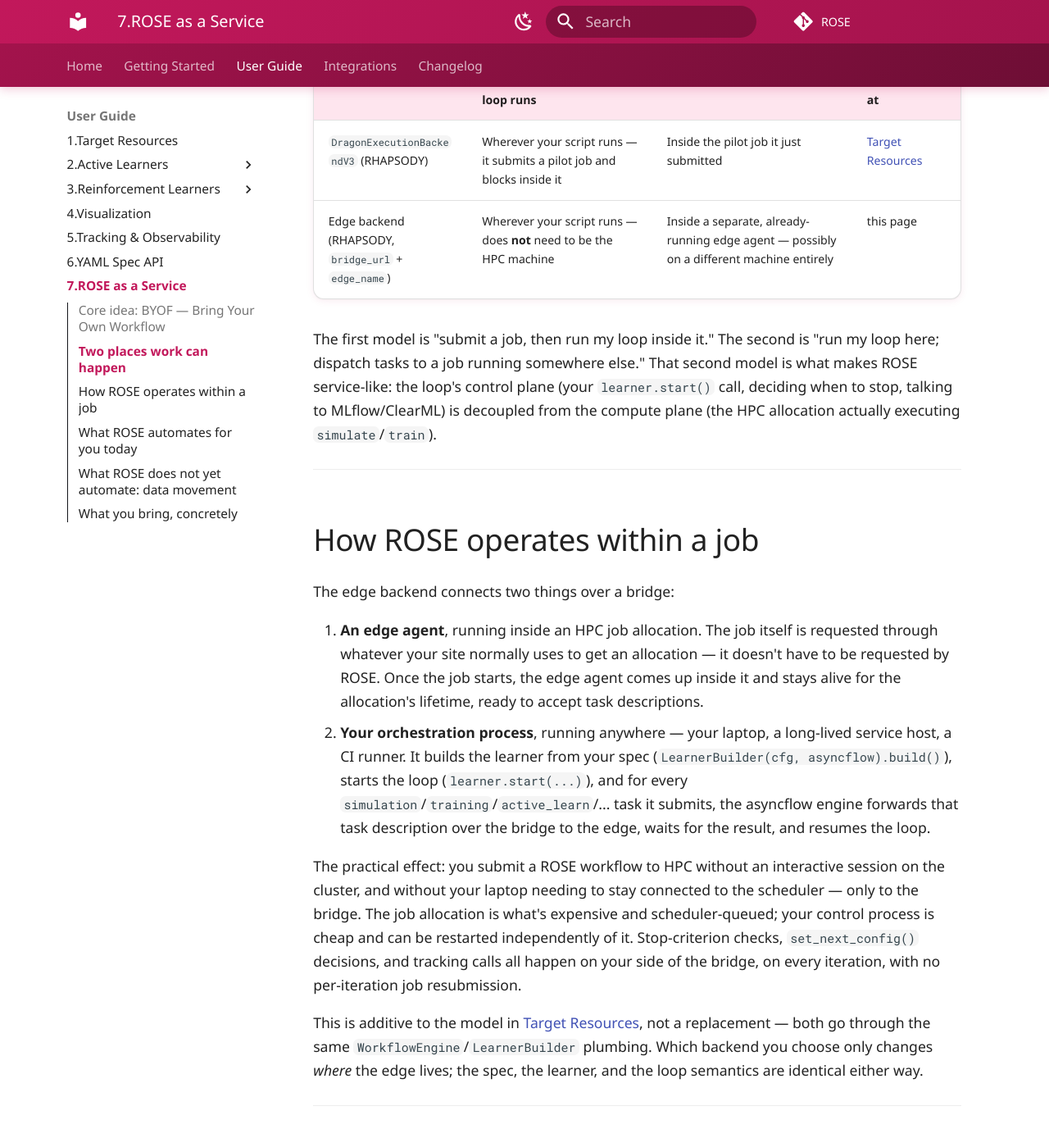
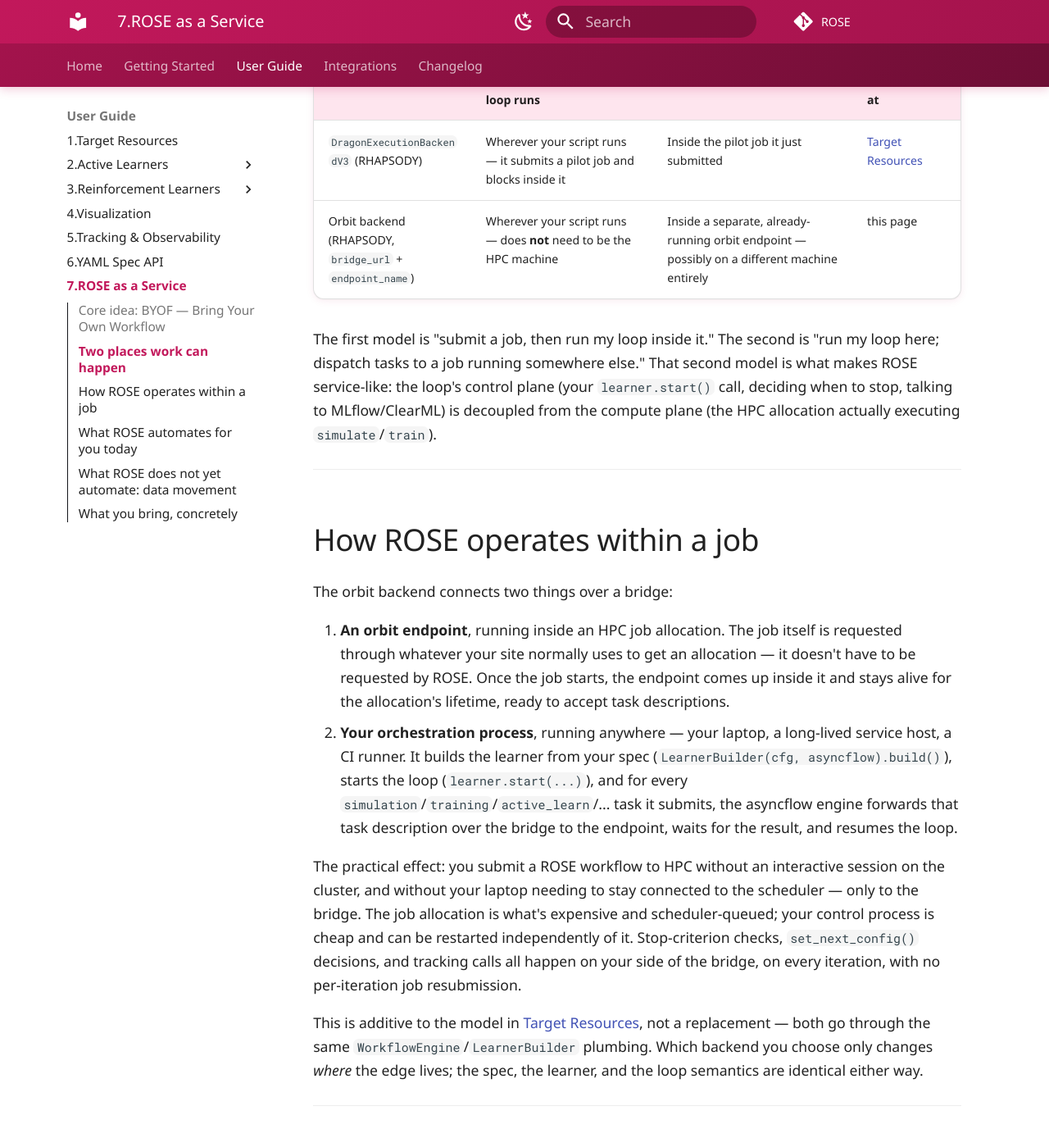
Before and after one commit to radical-cybertools/ROSE, an MkDocs documentation site: the page built from docs/user-guide/rose-aas.md, in a window 1280 px wide and 1400 px high, scrolled down 1282 px. Shown: the top 1388 px of the window at 82% size. Built offline with MkDocs 1.6.1 and Material for MkDocs 9.7.7, drawn with Linux system fonts in a browser that asks for light colours; some web fonts are replaced; comment, search, counter and statistics services are not loaded.

Commit message:
update rose with new orbit

```diff
--- a/docs/user-guide/rose-aas.md
+++ b/docs/user-guide/rose-aas.md
@@ -27,7 +27,7 @@
 | Backend | Where the orchestration loop runs | Where tasks execute | Documented at |
 |---|---|---|---|
 | `DragonExecutionBackendV3` (RHAPSODY) | Wherever your script runs — it submits a pilot job and blocks inside it | Inside the pilot job it just submitted | [Target Resources](target-resources.md) |
-| Edge backend (RHAPSODY, `bridge_url` + `edge_name`) | Wherever your script runs — does **not** need to be the HPC machine | Inside a separate, already-running edge agent — possibly on a different machine entirely | this page |
+| Orbit backend (RHAPSODY, `bridge_url` + `endpoint_name`) | Wherever your script runs — does **not** need to be the HPC machine | Inside a separate, already-running orbit endpoint — possibly on a different machine entirely | this page |
 
 The first model is "submit a job, then run my loop inside it." The second is "run my loop here; dispatch tasks to a job running somewhere else." That second model is what makes ROSE service-like: the loop's control plane (your `learner.start()` call, deciding when to stop, talking to MLflow/ClearML) is decoupled from the compute plane (the HPC allocation actually executing `simulate`/`train`).
 
@@ -35,10 +35,10 @@
 
 ## How ROSE operates within a job
 
-The edge backend connects two things over a bridge:
+The orbit backend connects two things over a bridge:
 
-1. **An edge agent**, running inside an HPC job allocation. The job itself is requested through whatever your site normally uses to get an allocation — it doesn't have to be requested by ROSE. Once the job starts, the edge agent comes up inside it and stays alive for the allocation's lifetime, ready to accept task descriptions.
-2. **Your orchestration process**, running anywhere — your laptop, a long-lived service host, a CI runner. It builds the learner from your spec (`LearnerBuilder(cfg, asyncflow).build()`), starts the loop (`learner.start(...)`), and for every `simulation`/`training`/`active_learn`/... task it submits, the asyncflow engine forwards that task description over the bridge to the edge, waits for the result, and resumes the loop.
+1. **An orbit endpoint**, running inside an HPC job allocation. The job itself is requested through whatever your site normally uses to get an allocation — it doesn't have to be requested by ROSE. Once the job starts, the endpoint comes up inside it and stays alive for the allocation's lifetime, ready to accept task descriptions.
+2. **Your orchestration process**, running anywhere — your laptop, a long-lived service host, a CI runner. It builds the learner from your spec (`LearnerBuilder(cfg, asyncflow).build()`), starts the loop (`learner.start(...)`), and for every `simulation`/`training`/`active_learn`/... task it submits, the asyncflow engine forwards that task description over the bridge to the endpoint, waits for the result, and resumes the loop.
 
 The practical effect: you submit a ROSE workflow to HPC without an interactive session on the cluster, and without your laptop needing to stay connected to the scheduler — only to the bridge. The job allocation is what's expensive and scheduler-queued; your control process is cheap and can be restarted independently of it. Stop-criterion checks, `set_next_config()` decisions, and tracking calls all happen on your side of the bridge, on every iteration, with no per-iteration job resubmission.
 
```
Also changed, not shown: 1 other file.
